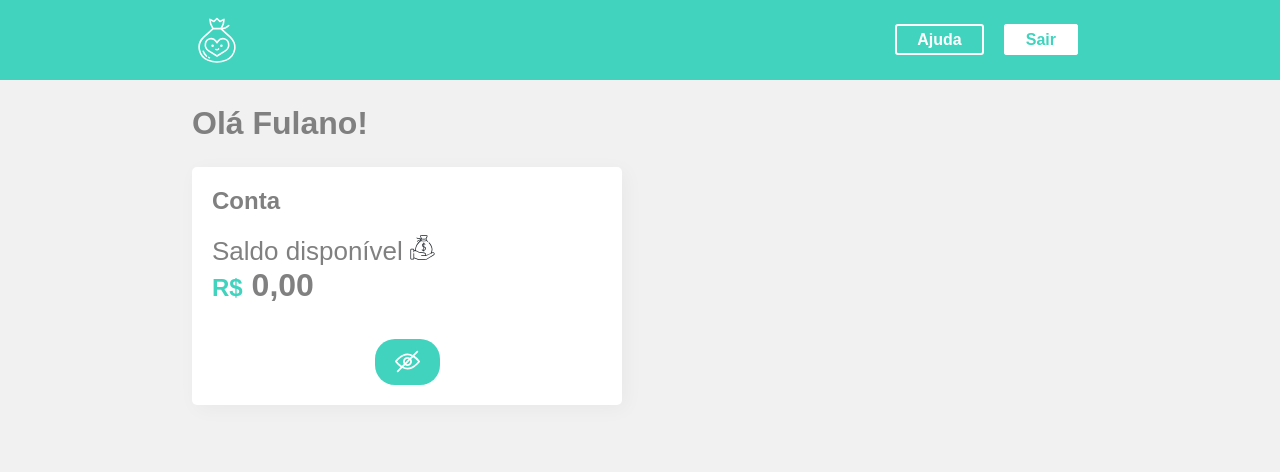
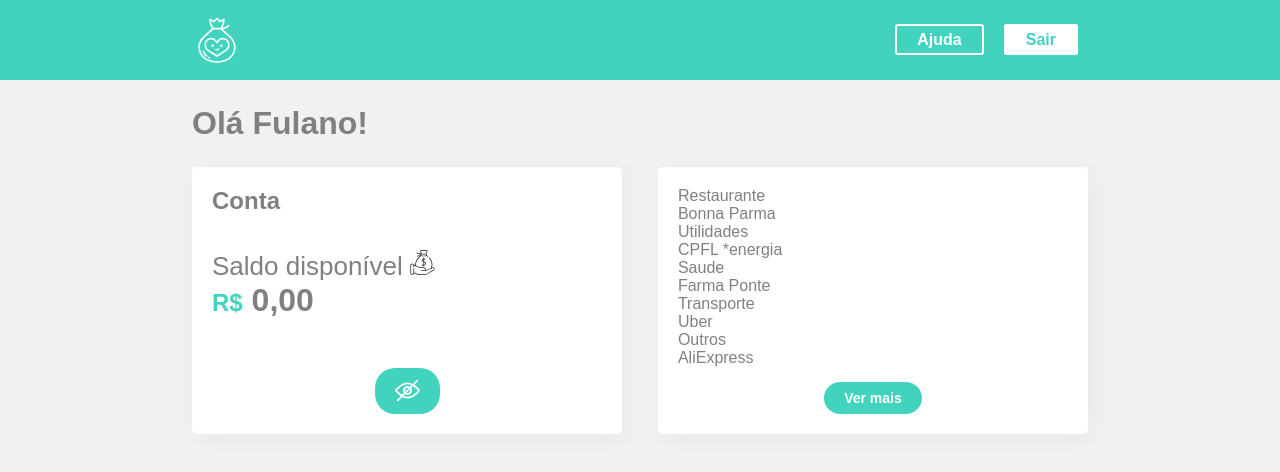
Before and after one commit to ricardoaruiz/curso-react-styled-components, a React (Create React App) app: page / in a window 1280 px wide. Shown: the top 472 px of the page. Built offline with nearby package versions, Linux system fonts and the light colour scheme; the HTML template or start-up script is replaced by a standard one.

Commit message:
feat: creating Extrato component

```diff
--- a/src/Components/Container/index.jsx
+++ b/src/Components/Container/index.jsx
@@ -3,6 +3,7 @@
 
 import Titulo from "../Titulo";
 import Conta from "../Conta";
+import Extrato from "../Extrato";
 
 const Container = styled.div`
   background-color: #f1f1f1;
@@ -28,6 +29,7 @@
       <Titulo>Olá Fulano!</Titulo>
       <Content>
         <Conta />
+        <Extrato />
       </Content>
     </Container>
   );
--- /dev/null
+++ b/src/Components/Extrato/index.jsx
@@ -0,0 +1,20 @@
+import React from 'react'
+import { extratoLista } from '../../info'
+
+import { Box, Button } from '../ui/index'
+
+const Extrato = () => {
+  return (
+    <Box>
+      {extratoLista.updates.map(({ id, type, from, value, date }) => (
+        <div key={id}>
+          <div>{type}</div>
+          <div>{from}</div>
+        </div>
+      ))}
+      <Button>Ver mais</Button>
+    </Box>
+  )
+}
+
+export default Extrato
```
